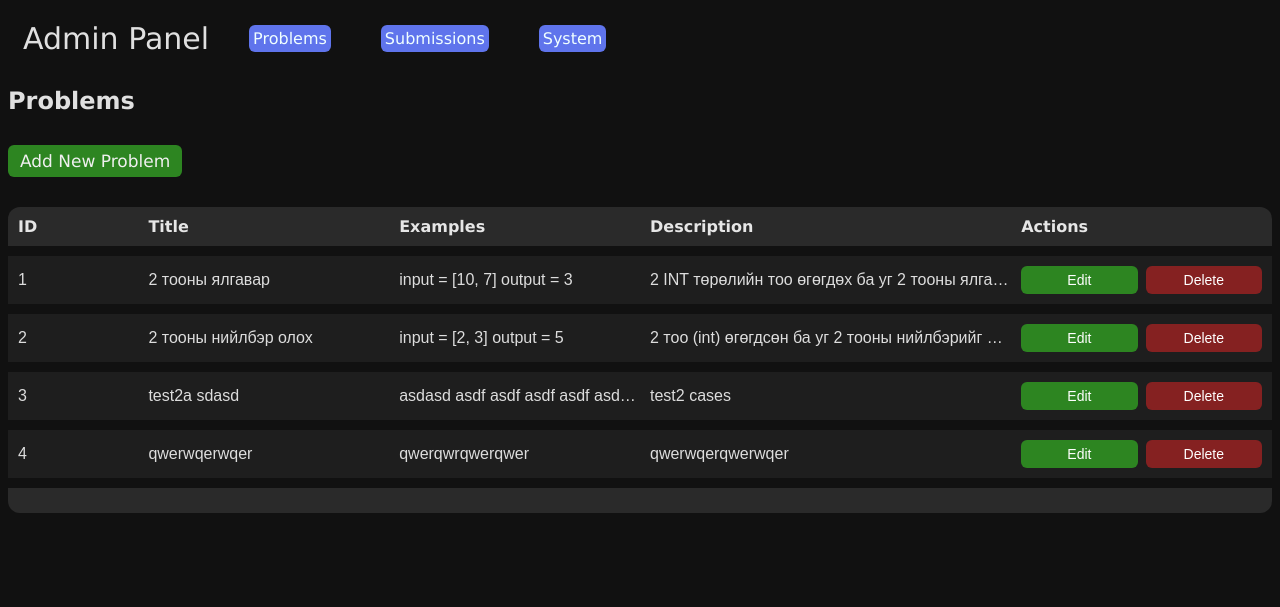
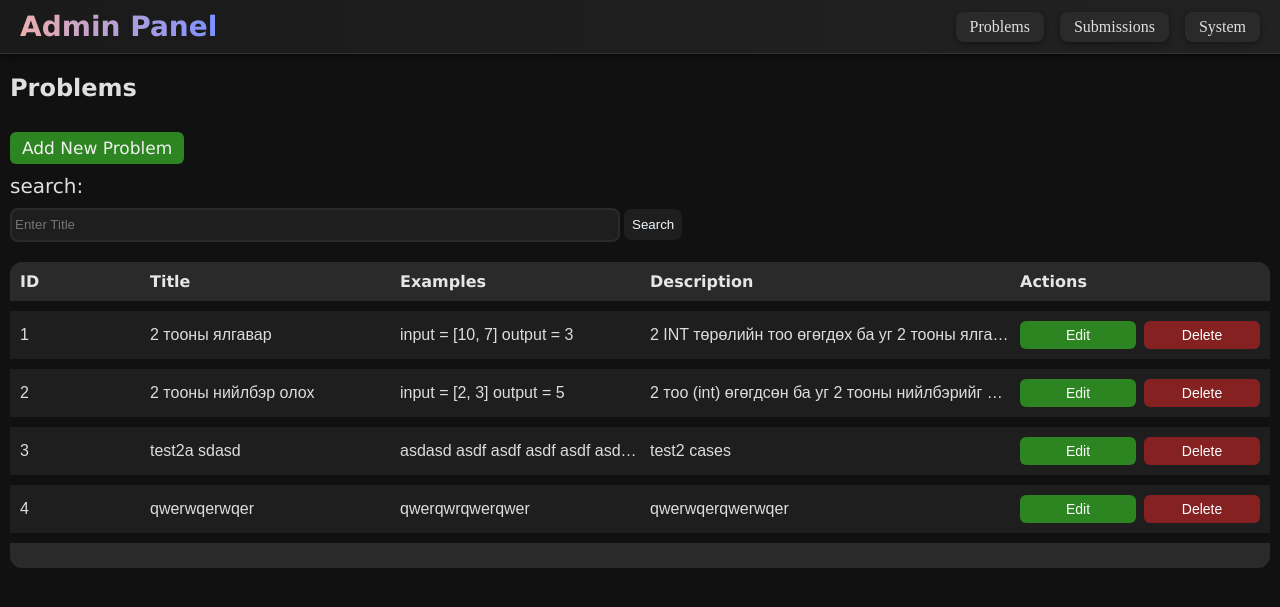
Before and after one commit to Tiez/DiplomaProject, a Flask app: page /admin/problems in a window 1280 px wide. Shown: the top 607 px of the page. Run offline with Flask 3, Linux system fonts and the light colour scheme; data comes from the database, SQL or seed files in the repository; both versions use the stored data as it was after the commit.

Commit message:
Fixed testcases and problem values not showing in problem edit mode/Added search bar for problem lists

```diff
--- a/run.py
+++ b/run.py
@@ -35,6 +35,7 @@ def adminProblem():
     conn = get_db_connection()
     problems = conn.execute('SELECT * FROM problems').fetchall()
     conn.close()
+
     return render_template("admin/adminProblems.html", problems=problems)
 
 # Submission testcase answer
@@ -76,8 +77,6 @@ def edit_problem(id):
     testcases = [dict(row) for row in conn.execute('SELECT * FROM test_cases WHERE problem_id = ?', (id,)).fetchall()]
 
     if request.method == "POST":
-
-
          for problem in problems:
              if problem['id'] == id:
 
@@ -93,7 +92,7 @@ def edit_problem(id):
                  return(redirect(url_for('adminProblem')))
                  break
 
-    return render_template('admin/adminProblems.html',testcases=testcases,problem_id=id, edit=True)
+    return render_template('admin/adminProblems.html',testcases=testcases,problem_id=id, edits=True)
 
 # admin delete problem
 @app.route('/admin/problems/delete/<int:id>')
--- a/templates/admin/admin.html
+++ b/templates/admin/admin.html
@@ -12,39 +12,75 @@
         body {
             background-color: #111111;
             color: #e0e0e0;
+            margin: 0;
         }
 
         a {
             text-decoration: none !important;
         }
 
+        /* Header */
+        header {
+            background: linear-gradient(90deg, #1a1a1a, #222222);
+            padding: 10px 20px;
+            border-bottom: 1px solid #333;
+            box-shadow: 0 2px 8px rgba(0, 0, 0, 0.6);
+            position: sticky;
+            top: 0;
+            z-index: 100;
+        }
+
+        nav {
+            display: flex;
+            justify-content: space-between;
+            align-items: center;
+        }
+
+        nav .title {
+            font-size: 28px;
+            font-weight: bold;
+            background: linear-gradient(90deg, #edaeae, #7d91ff);
+            -webkit-background-clip: text;
+            -webkit-text-fill-color: transparent;
+            font-family: 'Lucida Sans', 'Lucida Sans Regular', 'Lucida Grande', 'Lucida Sans Unicode', Geneva, Verdana, sans-serif;
+        }
+
+        /* Navigation buttons */
         #navButton {
-            margin: 10px;
-            color: azure;
-            background-color: #5f74ec;
-            border-radius: 6px;
+            color: #e0e0e0;
+            background-color: #2a2a2a;
+            border: none;
+            border-radius: 8px;
+            padding: 6px 14px;
+            transition: all 0.3s ease;
+            font-weight: 500;
             font-size: 16px;
-            border-color: #5f74ec;
-            align-self: flex-end;
-            padding: 4px;
+            box-shadow: 0 2px 6px rgba(0, 0, 0, 0.4);
+        }
+
+        #navButton:hover {
+            background: linear-gradient(90deg, #5f74ec, #7d91ff);
+            color: #fff;
+            transform: translateY(-2px);
+            box-shadow: 0 4px 10px rgba(95, 116, 236, 0.5);
+        }
+
+        #navButton:active {
+            transform: translateY(0);
+            box-shadow: 0 2px 6px rgba(95, 116, 236, 0.3);
         }
     </style>
-
-
 </head>
 
 <body>
     <header>
-
         <nav>
-            <div
-                style="font-size: 20px; font-family: 'Lucida Sans', 'Lucida Sans Regular', 'Lucida Grande', 'Lucida Sans Unicode', Geneva, Verdana, sans-serif; margin: 10px; padding: 5px; display: flex; gap: 30px; align-items: center;">
-                <div style="font-size: 30px;">Admin Panel</div> <a id="navButton" href="{{ url_for('adminProblem') }}">
-                    Problems</a>
-                <a id="navButton" href="{{ url_for('adminSubmissions') }}"> Submissions</a>
-                <a id="navButton" href="{{ url_for('adminSystem') }}"> System</a>
+            <div class="title">Admin Panel</div>
+            <div style="display: flex; gap: 16px;">
+                <a id="navButton" href="{{ url_for('adminProblem') }}">Problems</a>
+                <a id="navButton" href="{{ url_for('adminSubmissions') }}">Submissions</a>
+                <a id="navButton" href="{{ url_for('adminSystem') }}">System</a>
             </div>
-
         </nav>
     </header>
 
--- a/templates/admin/adminProblems.html
+++ b/templates/admin/adminProblems.html
@@ -3,9 +3,25 @@
 
 {% block style %}
 <style>
+    #searchButton {
+        background-color: #1e1e1e;
+        color: aliceblue;
+        border-radius: 8px;
+        padding: 8px;
+    }
+
+    #searchBar {
+        margin: 10px 0 0 0;
+        width: 600px;
+        height: 24px;
+        border-radius: 8px;
+        background-color: #1e1e1e;
+        border: solid #2a2a2a 2px;
+        color: aliceblue;
+        padding: 3px;
+    }
+
     #footer {
-
-
         align-items: center;
         height: 5px;
         background-color: #2a2a2a;
@@ -20,7 +36,6 @@
     #header {
         display: grid;
         grid-template-columns: 1fr 2fr 2fr 3fr 2fr;
-        /* ID, Title, Examples, Desc, Actions */
         align-items: center;
         gap: 10px;
         background-color: #2a2a2a;
@@ -36,14 +51,12 @@
     #listItem {
         display: grid;
         grid-template-columns: 1fr 2fr 2fr 3fr 2fr;
-        /* same as header */
         align-items: center;
         gap: 10px;
         background-color: #1e1e1e;
         color: #ddd;
         padding: 10px;
         margin: 0px 0 10px;
-
     }
 
     /* Container for all rows */
@@ -102,19 +115,30 @@
         border-radius: 6px;
         text-decoration: none;
     }
+
+    button {
+        box-shadow: none;
+        border: none;
+    }
 </style>
 {% endblock %}
 
 {% block content %}
-{% if add or edit %}
+<div style="margin: 10px;">
+    {% if add or edits %}
     ID {{ problem_id }}
 
     <form method="POST">
-    <input type="text" id="title" name="title" placeholder="Problem Title" required><br>
-    <textarea id="description" name="description" placeholder="Description" rows="4" cols="50" required></textarea><br>
-    <textarea id="example" name="example" placeholder="Examples" rows="4" cols="50" required></textarea><br>
-    <textarea id="prefix" name="prefix" placeholder="Prefix" rows="4" cols="50" required></textarea><br>
-    <textarea id="constraints" name="constraints" placeholder="Constraints" rows="4" cols="50" required></textarea><br>
+        <input type="text" id="title" name="title" placeholder="Problem Title"
+            value="{{ problem.title if problem else '' }}" required><br>
+        <textarea id="description" name="description" placeholder="Description" rows="4" cols="50"
+            required>{{ problem.description if problem else '' }}</textarea><br>
+        <textarea id="example" name="example" placeholder="Examples" rows="4" cols="50"
+            required>{{ problem.examples if problem else '' }}</textarea><br>
+        <textarea id="prefix" name="prefix" placeholder="Prefix" rows="4" cols="50"
+            required>{{ problem.prefix if problem else '' }}</textarea><br>
+        <textarea id="constraints" name="constraints" placeholder="Constraints" rows="4" cols="50"
+            required>{{ problem.constraints if problem else '' }}</textarea><br>
 
         {% if add %}
         <button type="submit">Add Problem</button>
@@ -122,13 +146,27 @@ ID {{ problem_id }}
         <button type="submit">Edit Problem</button><br>
         {% endif %}
     </form>
+
+
+
+
     {% endif %}
 
-{% if not add and not edit %}
+    {% if not add and not edits %}
     <h2
         style="font-family: 'Lucida Sans', 'Lucida Sans Regular', 'Lucida Grande', 'Lucida Sans Unicode', Geneva, Verdana, sans-serif;">
-    Problems</h2>
+        Problems
+    </h2>
+    <div id="top">
         <a class="add-btn" href="{{ url_for('add_problem') }}">Add New Problem</a>
+
+        <div style="font-family: 'Lucida Sans', 'Lucida Sans Regular', 'Lucida Grande', 'Lucida Sans Unicode', Geneva, Verdana, sans-serif;
+                    font-size: 20px;">
+            search:
+        </div>
+        <input placeholder="Enter Title" id="searchBar" type="text">
+        <button id="searchButton">Search</button>
+    </div>
 
     <div id="header">
         <div class="ID">ID</div>
@@ -154,5 +192,99 @@ ID {{ problem_id }}
     </div>
 
     <div id="footer"></div>
+</div>
+{% endif %}
+
+
+{% if edits %}
+<h1>Problem Testcases</h1>
+{% if not testcases[0] %}
+{{id}}
+{{testcases}}
+<a href="{{ url_for('admin_testcases', problem_id=problem_id) }}">Add test case</a>
+
+{% else %}
+<a href="{{ url_for('admin_testcases', problem_id=testcases[0]['problem_id']) }}">Add test case</a>
+{% endif %}
+
+<table border="1">
+    <tr>
+        <th>ID</th>
+        <th>Input</th>
+        <th>Output</th>
+    </tr>
+    {% for t in testcases %}
+    <tr>
+        <td>{{t.id}}</td>
+        <td>{{t.input}}</td>
+        <td>{{t.expected}}</td>
+    </tr>
+    {% endfor %}
+</table>
+{% if not testcases %}
+<h1>No Test cases </h1>
+{% endif %}
+
+
+
+
+
+
+
+
+
+
+
+
+<script>
+
+    window.onload = function () {
+        refreshSlots("{{ problem_id }}"); // pass problem_id from Jinja
+
+    }
+    document.getElementById("searchButton").addEventListener("click", function (e) {
+        e.preventDefault(); // prevent refresh
+
+        let query = document.getElementById("searchBar").value.toLowerCase();
+        let items = document.querySelectorAll("#list-container #listItem");
+
+        items.forEach(item => {
+            let title = item.querySelector(".TITLE").innerText.toLowerCase();
+            if (title.includes(query)) {
+                item.style.display = "grid"; // keep grid
+            } else {
+                item.style.display = "none";
+            }
+        });
+
+        document.getElementById("searchBar").value = "";
+    });
+    async function refreshSlots(problemId) {
+        try {
+
+            const res = await fetch(`/problem/${problemId}`, { cache: "no-store" });
+            if (!res.ok) throw new Error("Failed to fetch problem " + problemId);
+            const payload = await res.json();
+
+            const p = payload.problem || {};
+            // Get form fields
+            const title = document.getElementById("title");
+            const desc = document.getElementById("description");
+            const example = document.getElementById("example");
+            const constraints = document.getElementById("constraints");
+            const prefix = document.getElementById("prefix");
+
+            // Fill values
+            if (title) title.value = p.title || "";
+            if (desc) desc.value = p.description || "";
+            if (example) example.value = p.examples || "";
+            if (constraints) constraints.value = p.constraints || "";
+            if (prefix) prefix.value = p.prefix || "";
+
+        } catch (err) {
+            console.error("error:", err);
+        }
+    }
+</script>
 {% endif %}
 {% endblock %}
```
Also changed, not shown: templates/ProblemDB.db. Lines whose indentation alone changed are shown as unchanged.
